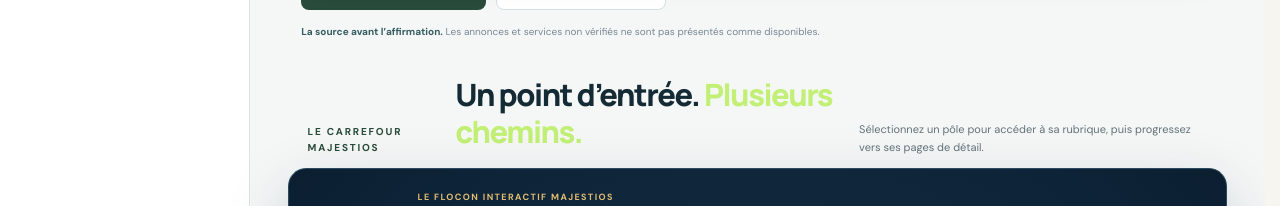
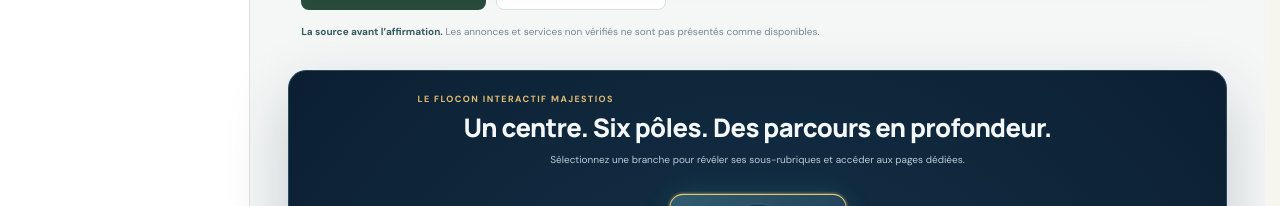
Before and after one commit to Chexpeer/Majestios, a Next.js app: page / in a window 1280 px wide. Shown: the part 449-655 px from the top of the page. Built offline with nearby package versions, Linux system fonts and the light colour scheme; no server answers.

Commit message:
Supprimer le titre redondant au-dessus du flocon

```diff
--- a/src/app/page.tsx
+++ b/src/app/page.tsx
@@ -29,12 +29,7 @@ export default function HomePage() {
           <p className="home-trust-note"><strong>La source avant l’affirmation.</strong> Les annonces et services non vérifiés ne sont pas présentés comme disponibles.</p>
         </div>
       </section>
-      <section className="home-map-section">
-        <div className="section-heading">
-          <span className="eyebrow">LE CARREFOUR MAJESTIOS</span>
-          <h2>Un point d’entrée. <em>Plusieurs chemins.</em></h2>
-          <p>Sélectionnez un pôle pour accéder à sa rubrique, puis progressez vers ses pages de détail.</p>
-        </div>
+      <section className="home-map-section" aria-label="Navigation interactive MajestiOS">
         <MajestiOSOpportunityMap />
       </section>
       <section className="home-process-strip" aria-label="Le parcours MajestiOS">
```
